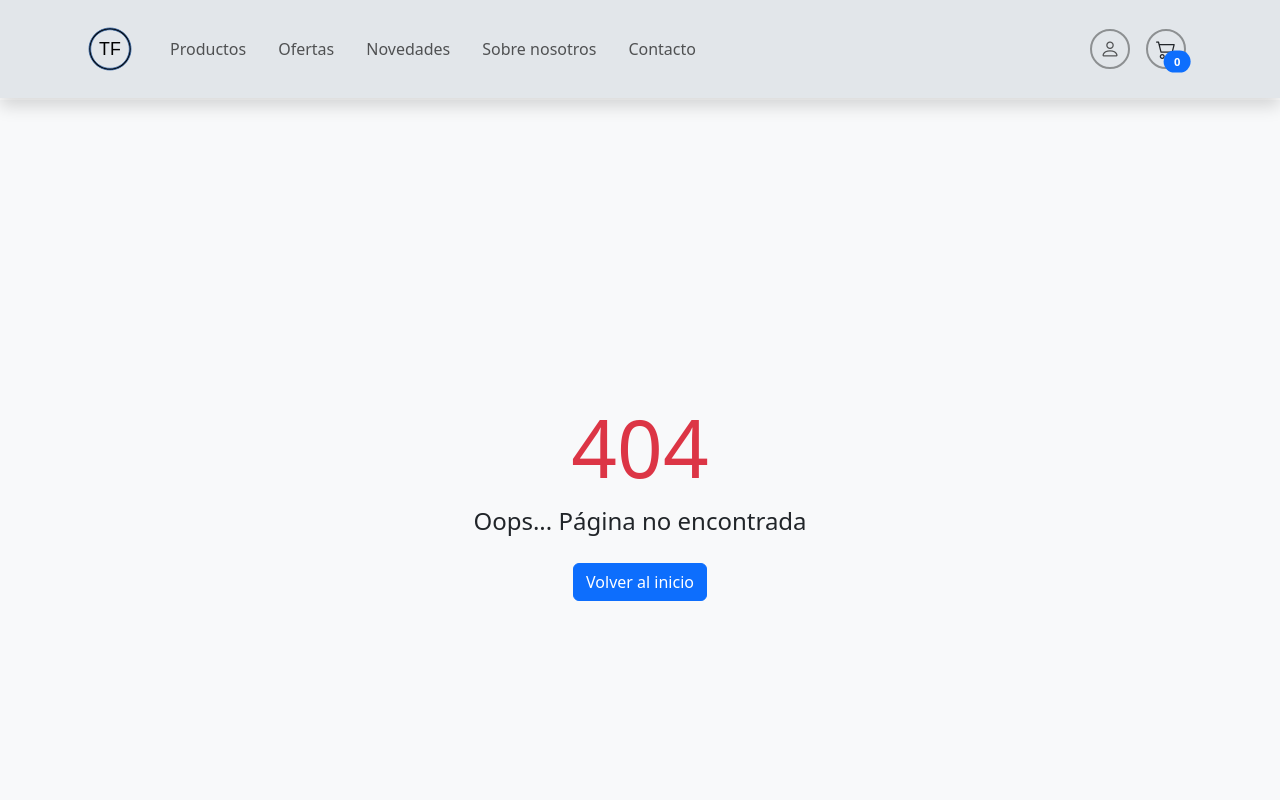
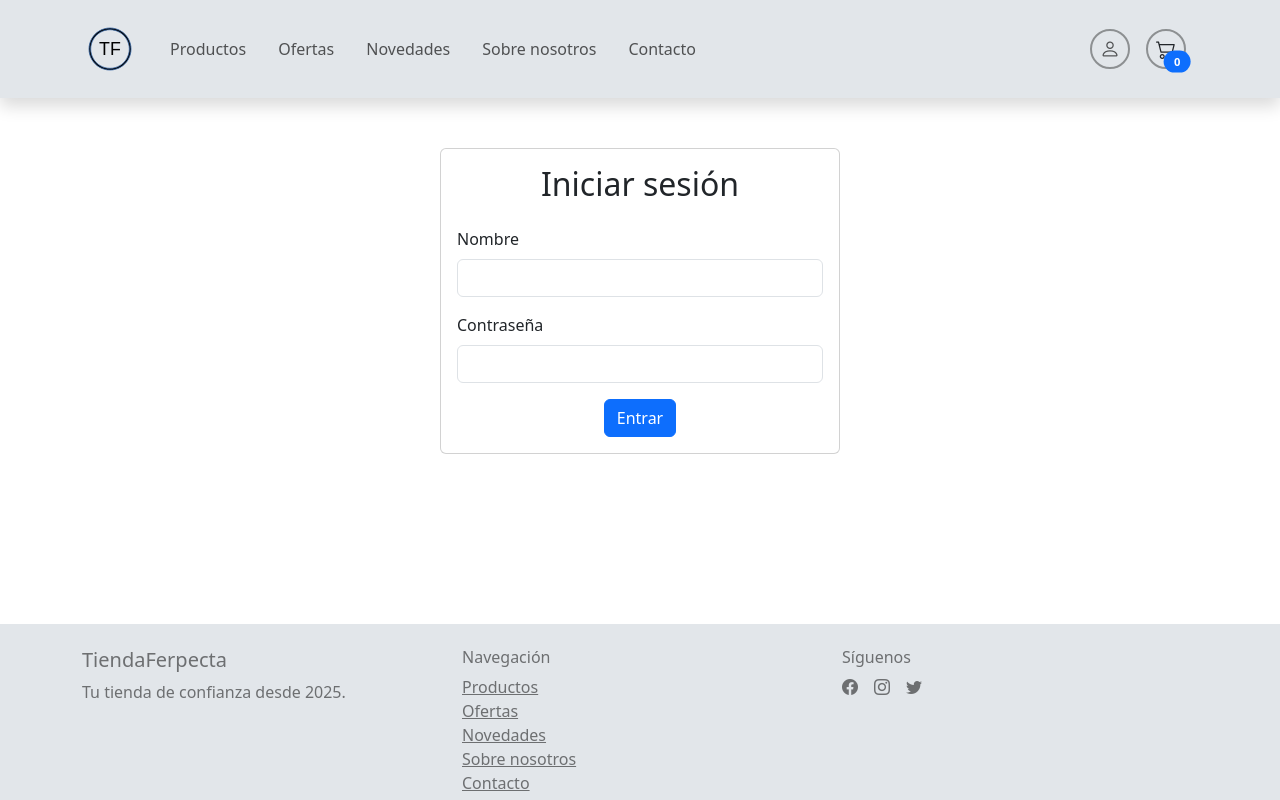
Before and after one commit to RafaelJoseCalderon/tt-react-pf, a React (Vite) app: page /login in a window 1280 px wide. Shown: the top 800 px of the page. Built offline with nearby package versions, Linux system fonts and the light colour scheme.

Commit message:
rutas protegidas, login, admin, header

```diff
--- a/src/App.jsx
+++ b/src/App.jsx
@@ -1,5 +1,6 @@
 import { useState } from "react";
 import { BrowserRouter, Route, Routes } from "react-router-dom";
+import PrivateRute from "./components/private_route";
 
 import Header from "./components/header";
 import Footer from "./components/footer";
@@ -13,6 +14,8 @@ import ShopingCart from "./pages/shopping_cart";
 import Contact from "./pages/contact";
 import About from "./pages/about";
 
+import Login from "./pages/login";
+import Admin from "./pages/admin";
 import NotFound from "./pages/not_found";
 
 function App() {
@@ -45,8 +48,15 @@ function App() {
           <Route path="new-arrivals" element={<NewArrivals addItem={addItem} />} />
           <Route path="product/:id" element={<Product addItem={addItem} />} />
           <Route path="cart" element={<ShopingCart items={items} delToCart={delToCart} />} />
+
           <Route path="about" element={<About />} />
           <Route path="contact" element={<Contact />} />
+
+          <Route path="login" element={<Login />} />
+          <Route path="admin" element={
+            <PrivateRute><Admin /></PrivateRute>
+          } />
+
           <Route path="*" element={<NotFound />} />
         </Routes>
       </main>
--- a/src/components/header.jsx
+++ b/src/components/header.jsx
@@ -1,11 +1,19 @@
 import { useState, useEffect } from "react";
 
 import { Navbar, Nav, Container, Badge } from "react-bootstrap";
-import { NavLink, Link, useLocation } from "react-router-dom";
+import { NavLink, Link, useLocation, useNavigate } from "react-router-dom";
 
 const Header = ({ items }) => {
   const [expanded, setExpanded] = useState(false);
+  const navigate = useNavigate();
   const location = useLocation();
+
+  const isAuth = localStorage.getItem('auth') === 'true';
+
+  const logOut = () => {
+    localStorage.removeItem('auth');
+    navigate('/login');
+  };
 
   useEffect(() => {
     setExpanded(false);
@@ -54,13 +62,23 @@ const Header = ({ items }) => {
                 <i className="d-lg-none icon bi bi-envelope"></i>
                 <span className="mx-2">Contacto</span>
               </Nav.Link>
+
+              {isAuth &&
+                <Nav.Link as={NavLink} to="/admin">Admin</Nav.Link>
+              }
             </Nav>
 
             <Nav>
-              <Nav.Link as={Link} to="/cuenta" className="user-buttom">
-                <i className="icon bi bi-person"></i>
-                <span className="d-lg-none mx-2">Iniciar sesión</span>
-              </Nav.Link>
+              {isAuth ?
+                <Nav.Link onClick={logOut}>
+                  <i className="icon bi bi-box-arrow-right"></i>
+                </Nav.Link>
+                :
+                <Nav.Link as={Link} to="/login" className="user-buttom">
+                  <i className="icon bi bi-person"></i>
+                  <span className="d-lg-none mx-2">Iniciar sesión</span>
+                </Nav.Link>
+              }
             </Nav>
 
           </Navbar.Collapse>
--- /dev/null
+++ b/src/components/private_route.jsx
@@ -0,0 +1,11 @@
+import { Navigate } from "react-router-dom";
+
+const PrivateRute = ({ children }) => {
+  const auth = localStorage.getItem("auth") === "true";
+
+  return (
+    auth ? children : <Navigate to="/login" />
+  );
+};
+
+export default PrivateRute;
--- /dev/null
+++ b/src/pages/admin.jsx
@@ -0,0 +1,12 @@
+import { Container } from "react-bootstrap";
+
+const Admin = () => {
+  return (
+    <Container className="mt-4">
+      <h2>Panel de Administración</h2>
+      <p>Acceso exclusivo para usuarios autenticados.</p>
+    </Container>
+  );
+};
+
+export default Admin;
--- /dev/null
+++ b/src/pages/login.jsx
@@ -0,0 +1,58 @@
+import { useState } from "react";
+import { useNavigate } from "react-router-dom";
+
+import { Container, Form, Button, Card } from "react-bootstrap";
+
+const Login = () => {
+  const [name, setName] = useState("");
+  const [password, setPassword] = useState("");
+  const navigate = useNavigate();
+
+  const handleSubmit = (e) => {
+    e.preventDefault();
+
+    localStorage.setItem("auth", "true");
+    navigate("/admin");
+
+    setName("");
+    setPassword("");
+  };
+
+  return (
+    <Container className="my-5">
+      <Card className="m-auto p-3" style={{ maxWidth: "400px" }}>
+        <h2 className="mb-4 text-center">Iniciar sesión</h2>
+
+        <Form onSubmit={handleSubmit}>
+          <Form.Group controlId="formName" className="mb-3">
+            <Form.Label>Nombre</Form.Label>
+            <Form.Control
+              type="text"
+              value={name}
+              onChange={(e) => setName(e.target.value)}
+              required
+            />
+          </Form.Group>
+
+          <Form.Group controlId="formEmail" className="mb-3">
+            <Form.Label>Contraseña</Form.Label>
+            <Form.Control
+              type="password"
+              value={password}
+              onChange={(e) => setPassword(e.target.value)}
+              required
+            />
+          </Form.Group>
+
+          <div className="text-center">
+            <Button variant="primary" type="submit">
+              Entrar
+            </Button>
+          </div>
+        </Form>
+      </Card>
+    </Container>
+  );
+};
+
+export default Login;
```
